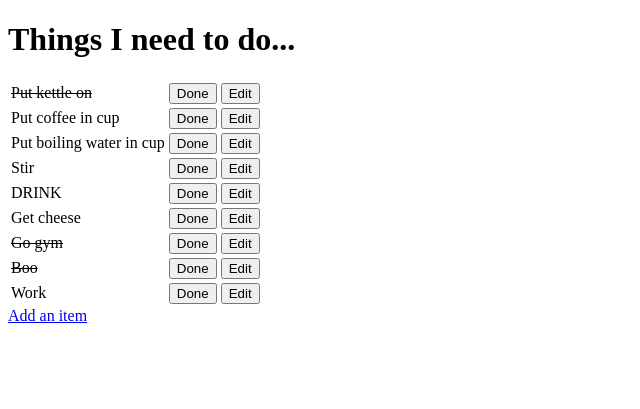
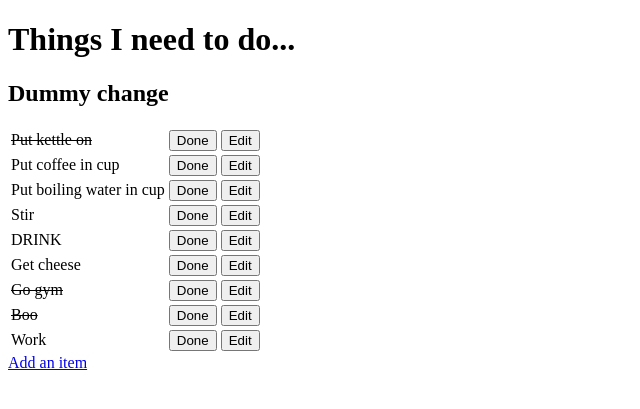
Before and after one commit to CSublow/simple-django-based-todo-app, a Django app: page / in a window 1280 px wide. Shown: the top 409 px of the page, without its empty margins (0-640 px from the left). Run offline with Django 3.2, Linux system fonts and the light colour scheme; data comes from the database, SQL or seed files in the repository.

Commit message:
Dummy change

```diff
--- a/todo/templates/todo_list.html
+++ b/todo/templates/todo_list.html
@@ -8,6 +8,7 @@
 </head>
 <body>
     <h1>Things I need to do...</h1>
+    <h2>Dummy change</h2>
     <table>
         {% for item in items %}
         <tr>
```
